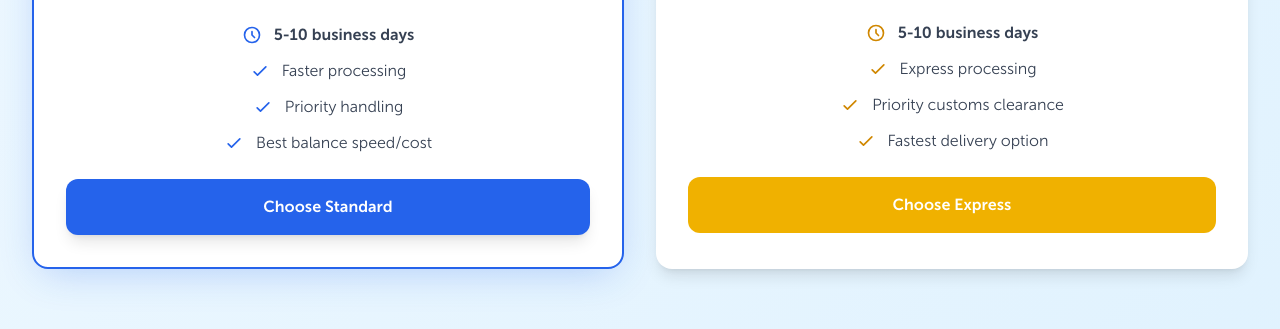
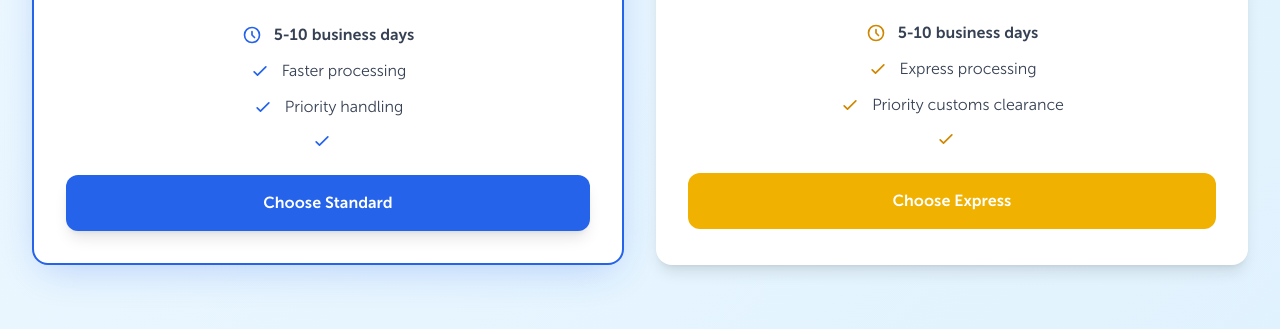
Before and after one commit to DanilSidorov8625/PEX-Dubai-VA-Landing-Page, a website: page prices.html in a window 1280 px wide. Shown: the part 697-1026 px from the top of the page. Drawn offline with nearby package versions, Linux system fonts and the light colour scheme.

Commit message:
get rid of label prices

```diff
--- a/prices.html
+++ b/prices.html
@@ -188,7 +188,7 @@
                     viewBox="0 0 24 24">
                     <path stroke-linecap="round" stroke-linejoin="round" stroke-width="2" d="M5 13l4 4L19 7" />
                   </svg>
-                  <span>Best balance speed/cost</span>
+                  <!-- <span>Best balance speed/cost</span> -->
                 </div>
               </div>
 
@@ -278,7 +278,7 @@
                     viewBox="0 0 24 24">
                     <path stroke-linecap="round" stroke-linejoin="round" stroke-width="2" d="M5 13l4 4L19 7" />
                   </svg>
-                  <span>Fastest delivery option</span>
+                  <!-- <span>Fastest delivery option</span> -->
                 </div>
               </div>
 
```
Also changed, not shown: 1 other file.
